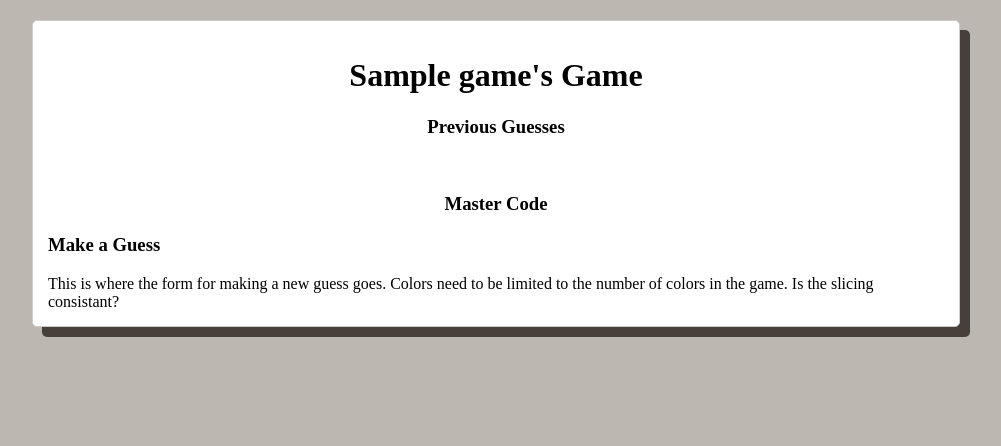
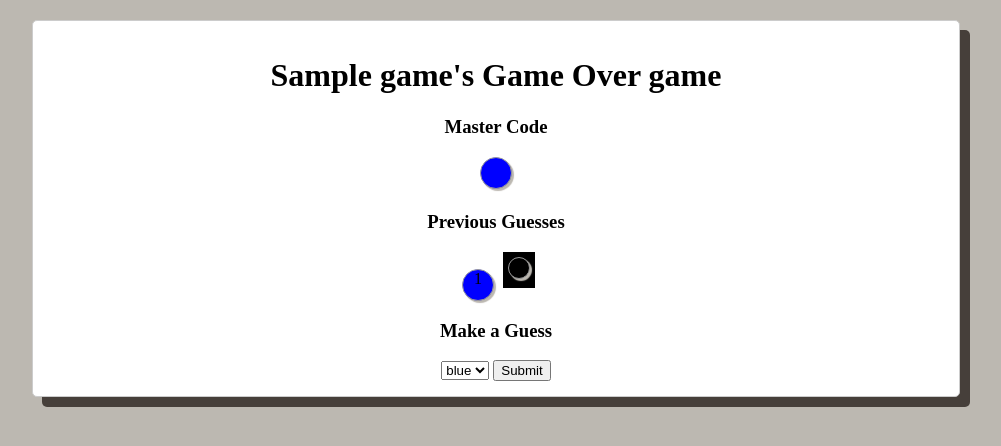
Before and after one commit to TheOneTAR/MasterMind, a Django app: page /game/1 in a window 1280 px wide. Shown: the top 446 px of the page, without its empty margins (144-1145 px from the left). Run offline with Django 3.2, Linux system fonts and the light colour scheme; data comes from the database, SQL or seed files in the repository; tables that the repository leaves empty hold one stand-in row (values such as "Sample post"); parts of the project's set-up code (start-up, migrations or seed data) failed here and were passed over.

Commit message:
Flush More Game Page, Guess eval - Restricted the colors for the games to the number used in the game - build form for making a guess - send out the guess ajax - have server process the guess and assess it

```diff
--- a/mastermind/master_app/admin.py
+++ b/mastermind/master_app/admin.py
@@ -5,6 +5,7 @@ from .models import *
 # Register your models here.
 admin.site.register(GameType)
 admin.site.register(GuessPeg)
+admin.site.register(CodePeg)
 admin.site.register(KeyPeg)
 admin.site.register(ColorPeg)
 admin.site.register(Game)
--- a/mastermind/master_app/models.py
+++ b/mastermind/master_app/models.py
@@ -17,6 +17,7 @@ class KeyPeg(models.Model):
    )
 
    color = models.IntegerField(choices=Color, default=BLACK)
+   guess_id = models.ForeignKey('Guess')
 
    def __str__(self):
       return self.Color[self.color][1]
@@ -33,6 +34,7 @@ class ColorPeg(models.Model):
    GREEN = 3
    BLACK = 4
    YELLOW = 5
+   PURPLE = 6
 
    Color = (
       (BLUE, 'blue'),
@@ -40,7 +42,8 @@ class ColorPeg(models.Model):
       (RED, 'red'),
       (GREEN, 'green'),
       (BLACK, 'black'),
-      (YELLOW, 'yellow')
+      (YELLOW, 'yellow'),
+      (PURPLE, 'purple')
    )
 
    color = models.IntegerField(choices=Color, default=BLUE)
@@ -125,16 +128,17 @@ class CodePeg(models.Model):
    color = models.ForeignKey(ColorPeg)
    slot_num = models.PositiveSmallIntegerField()
 
+   def __str__(self):
+      return "Game " + str(self.game.pk) + " Slot " + str(self.slot_num) + " Color " + str(self.color.pk)
+
 class Guess(models.Model):
    '''
    A Decoder's single Guess, associated with a game and
    with what number it is.
    '''
    # The four slots of what the user is guessing
+   # Why do you even need this?
    slots = models.ManyToManyField(ColorPeg, through='GuessPeg')
-
-   # Replies to the guess
-   keys = models.ManyToManyField(KeyPeg)
 
    # Which guess it is
    num = models.IntegerField()
@@ -143,7 +147,7 @@ class Guess(models.Model):
    game_id = models.ForeignKey(Game)
 
    def __str__(self):
-      return "Guess for Game " + str(self.game_id.pk)
+      return "Guess " + str(self.num) + " for Game " + str(self.game_id.pk)
 
 class GuessPeg(models.Model):
    '''Table that establishes the guess of the user per every game.'''
@@ -151,3 +155,10 @@ class GuessPeg(models.Model):
    guess = models.ForeignKey(Guess)
    color_id = models.ForeignKey(ColorPeg)
    slot_num = models.PositiveSmallIntegerField()
+
+   class Meta:
+      ordering = ['slot_num']
+
+
+   def __str__(self):
+      return str(self.color_id) + " in slot " + str(self.slot_num)
--- a/mastermind/master_app/static/master_app/styles.css
+++ b/mastermind/master_app/static/master_app/styles.css
@@ -16,11 +16,11 @@ main {
 
 }
 
-h1 {
+h1, h2, h3 {
    text-align: center;
 }
 
-.guesses {
+.guesses, .new-guess {
    width: 60%;
    margin: 0 auto;
    text-align: center;
@@ -43,3 +43,9 @@ h1 {
    box-shadow: 2px 2px 1px #BCB8B1;
 
 }
+
+.keys > .peg {
+   width: 20px;
+   height: 20px;
+   margin: 5px;
+}
--- /dev/null
+++ b/mastermind/master_app/static/master_app/submitGuess.js
@@ -0,0 +1,35 @@
+/**
+ * Javascript file for the Mastermind guess logic.
+ *
+ *
+ **/
+
+
+$().ready(function () {
+
+   $('#new-guess').on('submit', submitGuess);
+
+
+ });
+
+function submitGuess(event) {
+   event.preventDefault();
+
+   guessData = $('#new-guess').serializeArray();
+
+   $.ajax({
+      url: "newGuess",
+      type: "POST",
+      data: {csrfmiddlewaretoken: guessData[0].value, the_data: JSON.stringify(guessData)},
+
+      success: function(json) {
+         console.log(json);
+         console.log("Success!!");
+         location.reload();
+      },
+      error: function(xhr, errmsg, err) {
+         console.log(xhr.status + ": " + xhr.responseText);
+      }
+   });
+
+}
--- a/mastermind/master_app/templates/master_app/base.html
+++ b/mastermind/master_app/templates/master_app/base.html
@@ -4,6 +4,7 @@
 <html>
 
 <link rel="stylesheet" type="text/css" href="{% static 'master_app/styles.css' %}">
+<script src="https://ajax.googleapis.com/ajax/libs/jquery/2.2.2/jquery.min.js"></script>
 
 <body>
    <main>
--- a/mastermind/master_app/templates/master_app/game.html
+++ b/mastermind/master_app/templates/master_app/game.html
@@ -1,16 +1,23 @@
 {% extends 'master_app/base.html' %}
-
+{% load staticfiles %}
 {% block content %}
-<h1>{{ game.player_name }}'s Game</h1>
+<h1>{{ game }}</h1>
 
 
 <div class="guesses">
+
+   <h3>Master Code</h3>
+   {% for peg in code %}
+      <div class="peg" style="background-color:{{ peg }}"></div>
+   {% endfor %}
+
+   <!-- All the previous guesses -->
    <h3>Previous Guesses</h3>
    {% for guess in guesses %}
       <div class="guess">
          <!-- Guess pegs -->
          {% for peg in guess.pegs %}
-            <div class="peg" style="background-color:{{ peg }}"></div>
+            <div class="peg" style="background-color:{{ peg.color }}">{{ peg.num }}</div>
          {% endfor %}
 
          <div class="keys">
@@ -23,18 +30,28 @@
       </div>
    {% endfor %}
 
-   <!-- All the previous guesses -->
-
-   <h3>Master Code</h3>
-   {% for peg in code %}
-      <div class="peg" style="background-color:{{ peg }}"></div>
-   {% endfor %}
-
 
 </div>
 
-<h3>Make a Guess</h3>
-This is where the form for making a new guess goes.
-Colors need to be limited to the number of colors in the game. Is the slicing consistant?
+<div class="new-guess">
+   <h3>Make a Guess</h3>
 
+   <!-- Form with the four peg color guesses -->
+   <form method='post' id="new-guess">
+         {% csrf_token %}
+         <input type="hidden" name="game" value="{{game.pk}}">
+         <input type="hidden" id="guess_num" name="guess" value="{{curr_guess}}">
+         {% for slot in num_slots %}
+            <select id='slot_{{slot}}' name='{{slot}}'>
+               {% for c in colors %}
+                  <option value='{{ c.pk }}'>{{ c.name }}</option>
+               {% endfor %}
+            </select>
+         {% endfor %}
+         <input type="submit" />
+      </form>
+
+</div>
+
+<script src="{% static 'master_app/submitGuess.js' %}"></script>
 {% endblock %}
--- a/mastermind/master_app/urls.py
+++ b/mastermind/master_app/urls.py
@@ -3,6 +3,7 @@ from .views import *
 
 urlpatterns = [
    url(r'^newGame', create_new_game, name='new_game'),
+   url(r'^game/newGuess', submit_guess, name='new_guess'),
    url(r'^game/(?P<game_id>[0-9]+)', game, name='game'),
    url(r'^$', landing_page),
 
--- a/mastermind/master_app/views.py
+++ b/mastermind/master_app/views.py
@@ -1,6 +1,8 @@
 from django.shortcuts import render
-from django.http import HttpResponseRedirect
+from django.http import HttpResponseRedirect, JsonResponse
 from django.core.exceptions import ObjectDoesNotExist
+
+import json
 
 from .models import *
 from .forms import *
@@ -34,34 +36,148 @@ def game(request, game_id):
 
    game = Game.objects.get(pk=game_id)
 
-   colors = ColorPeg.Color
+   # Get the number of pegs in each guess
+   num_slots = range(1, game.game_type.num_pegs+1)
+
+   # Get the colors used in this game for making guesses
+   colors = get_colors(game)
+
+   # Get the key color defaults
    key_color = KeyPeg.Color
 
+   # Get the master code.
+   # TODO: This isn't needed until the game is over.
    code = []
 
    for peg in game.code.all():
-      code.append(colors[peg.color][1])
+      code.append(ColorPeg.Color[peg.color][1])
 
    # Get the guesses assoicated with a game
    #  Setup the guess pegs and keypegs for each guess
    try:
       db_guesses = Guess.objects.filter(game_id=game)
-      print(db_guesses)
       guesses = []
 
       for guess in db_guesses:
-         print(guess)
          pegs = []
          keys = []
-         for peg in guess.slots.all():
-            print(peg)
-            pegs.append(colors[peg.color][1])
+         for peg in guess.guesspeg_set.all():
+            pegs.append({'color': ColorPeg.Color[peg.color_id.color][1], 'num': peg.slot_num})
 
-         for key in guess.keys.all():
+         for key in guess.keypeg_set.all():
             keys.append(key_color[key.color][1])
 
          guesses.append({'keys': keys, 'pegs':pegs})
    except ObjectDoesNotExist:
       guesses = []
 
-   return render(request, 'master_app/game.html', {'game': game, 'code':code, 'guesses': guesses})
+   return render(
+         request,
+         'master_app/game.html',
+         {
+            'game': game,
+            'code':code,
+            'guesses': guesses,
+            'num_slots': num_slots,
+            'colors': colors,
+            'curr_guess': len(guesses) + 1
+         })
+
+
+def get_colors(game):
+   '''Get the colors associated with a given game.'''
+
+   # game_type has num_colors, which can be used to slice from Colors list.
+   color_num = game.game_type.num_colors
+   colors_in_game = ColorPeg.objects.all()[:color_num]
+
+   colors = []
+   for color in colors_in_game:
+      color.name = ColorPeg.Color[color.color][1]
+      colors.append(color)
+
+   return colors
+
+def submit_guess(request):
+
+   if request.method == 'POST':
+      print('SUCCESS')
+      json_data = request.POST.get('the_data')
+      data = json.loads(json_data)
+
+      # Get the game id and game
+      game_id = data[1]['value']
+      game = Game.objects.get(pk=game_id)
+
+      # Get the master code for this game
+      code = {}
+
+      for peg in game.codepeg_set.all():
+         code[peg.slot_num] = peg.color.pk
+
+      # Get the guess number
+      guess_num = data[2]['value']
+
+      # Make a new Guess
+      guess = Guess(
+            game_id = game,
+            num = guess_num
+         )
+
+      guess.save()
+
+      guess_id = guess.pk
+
+      guess_dict = {}
+
+      # Loop through the rest of the array to get the slot stuff
+      for slot in data[3:]:
+         slot_num = slot['name']
+         slot_color_id = slot['value']
+
+         guess_dict[int(slot_num)] = int(slot_color_id)
+
+         color_peg = ColorPeg.objects.get(pk=slot_color_id)
+
+         # Build a GuessPeg associated with the game for that peg and slot
+         peg = GuessPeg(guess=guess, color_id=color_peg, slot_num=slot_num)
+         peg.save()
+
+      # Evaluate if the guess is correct for this peg
+      eval_guess(code, guess_dict, len(data[3:]), guess)
+
+
+
+   return JsonResponse({'foo':'bar'})
+
+
+def eval_guess(code, guess, num_slots, guess_obj):
+   print("code:",code, "guess:", guess)
+
+   # Using the algorithm that Ron and Sarah came up with,
+   # but tweaked for my implentation
+
+   # First look for exact matches
+   for peg in range(1, num_slots+1):
+      if code[peg] == guess[peg]:
+
+         # Black peg!
+         black_peg = KeyPeg(guess_id=guess_obj, color=KeyPeg.BLACK)
+         black_peg.save()
+
+         code[peg] = ""
+         guess[peg] = ""
+
+   # Then look for color matches
+   for peg in range(1, num_slots+1):
+      if guess[peg] != "":
+         for in_peg in range(1, num_slots+1):
+            if code[in_peg] != "":
+               if guess[peg] == code[in_peg]:
+
+                  #White Peg!!
+                  white_peg = KeyPeg(guess_id=guess_obj, color=KeyPeg.WHITE)
+                  white_peg.save()
+
+                  code[in_peg] == ""
+                  break
```
